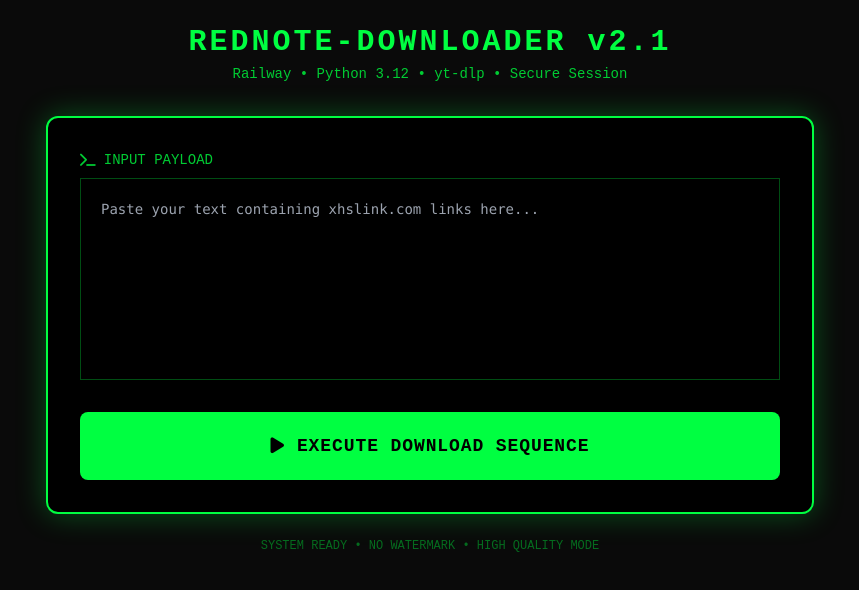
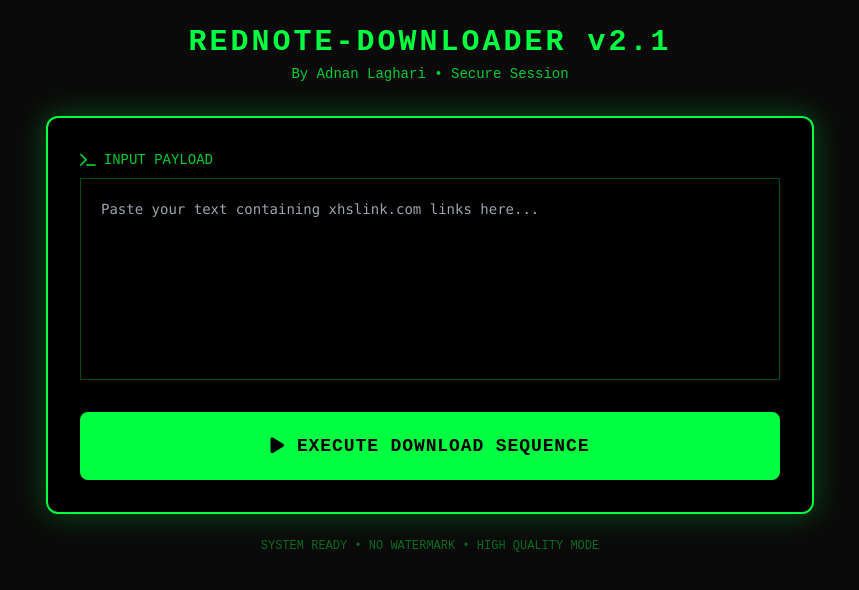
Before and after one commit to blogric/whimsy-downloader, a plain HTML site: page templates/index.html in a window 1280 px wide. Shown: the whole page, without its empty margins (210-1069 px from the left). Drawn offline with nearby package versions, Linux system fonts and the light colour scheme.

```diff
--- a/templates/index.html
+++ b/templates/index.html
@@ -35,7 +35,7 @@
         <!-- Header -->
         <div class="text-center mb-8">
             <h1 class="text-3xl font-bold text-[#00ff41] mb-1 tracking-widest">REDNOTE-DOWNLOADER v2.1</h1>
-            <p class="text-[#00cc33] text-sm">Railway • Python 3.12 • yt-dlp • Secure Session</p>
+            <p class="text-[#00cc33] text-sm">By Adnan Laghari • Secure Session</p>
         </div>
 
         <div class="terminal rounded-xl p-8">
```
